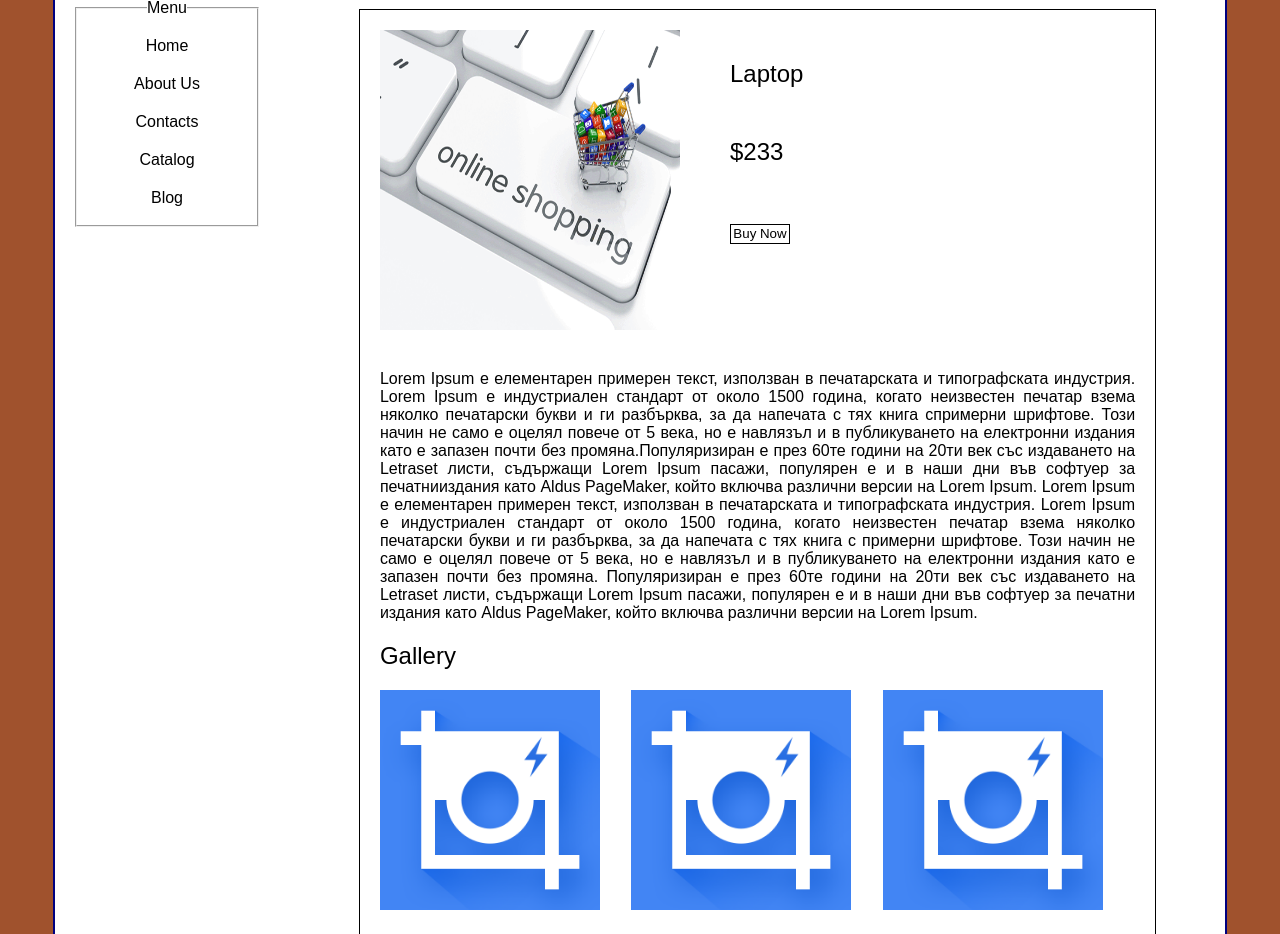
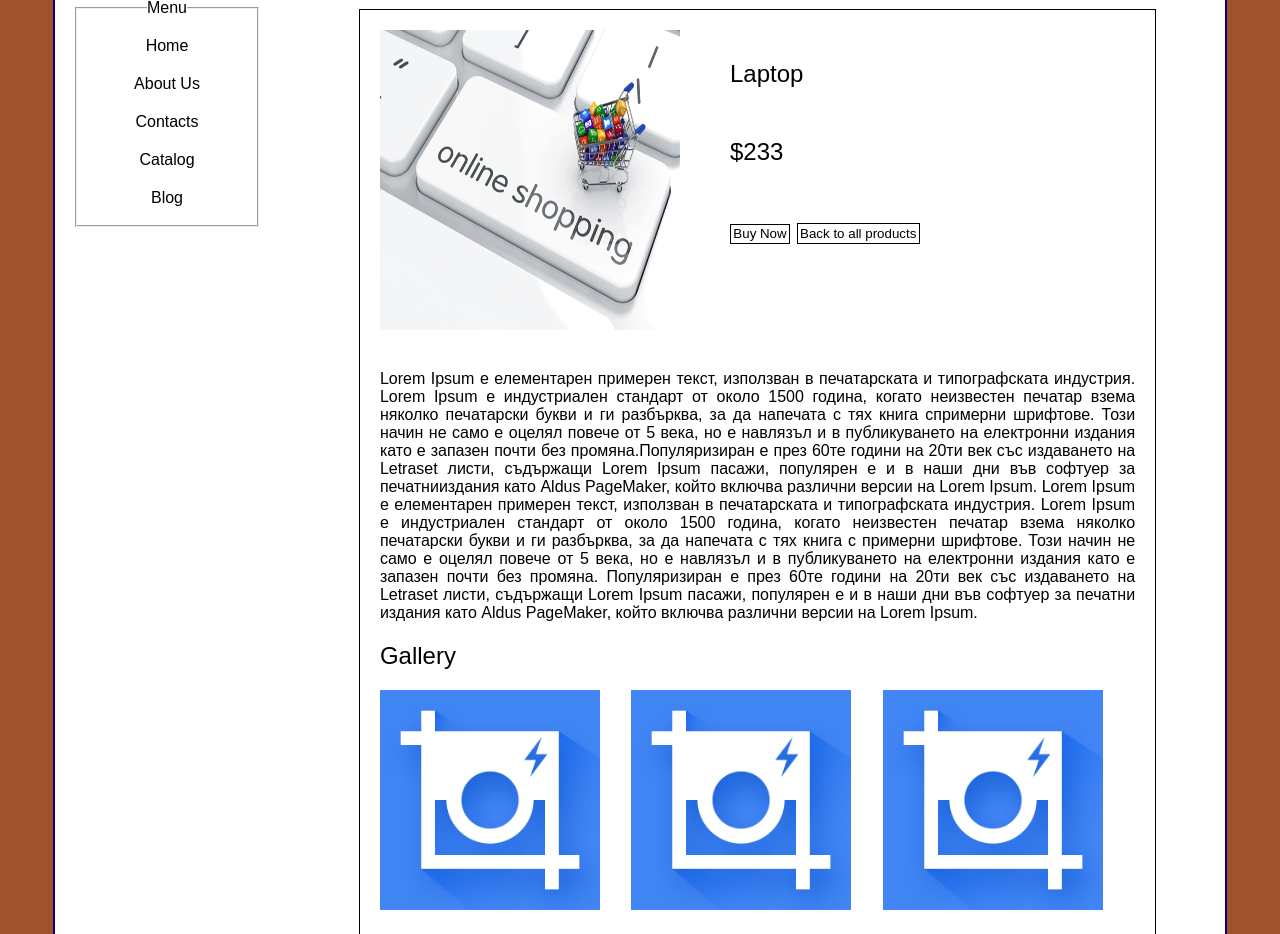
Before and after one commit to gyunaymuradov/IT-Talents, a PHP site: page /?page=product&id=1 in a window 1280 px wide. Shown: the part 163-1097 px from the top of the page. Run offline with PHP 8.4, Linux system fonts and the light colour scheme.

Commit message:
added functioning back button to product.php

```diff
--- a/Online_Shop/assets/css/style.css
+++ b/Online_Shop/assets/css/style.css
@@ -198,6 +198,7 @@ div .product-description p {
     width: 200px;
     background: white;
     margin-right: 30px;
+    padding-left: 7px;
 }
 
 .border input   {
@@ -292,5 +293,5 @@ div>p {
 
 #back-button {
     width: auto!important;
-    padding: 5px;
+    padding: 2.4px;
 }
--- a/Online_Shop/product_view.php
+++ b/Online_Shop/product_view.php
@@ -3,7 +3,8 @@
     <div class="float-left">
         <p class="product-info"><?= $productTitle; ?></p>
         <p class="product-info">$<?= $productPrice; ?></p>
-        <p class="product-info"><button id="buy">Buy Now</button></p>
+        <p class="product-info"><button id="buy">Buy Now</button>
+            <a href="?page=catalog"><button id="back-button">Back to all products</button></a></p>
     </div>
     <div class="product-description">
         <p><?= $productDescription; ?></p>
```
